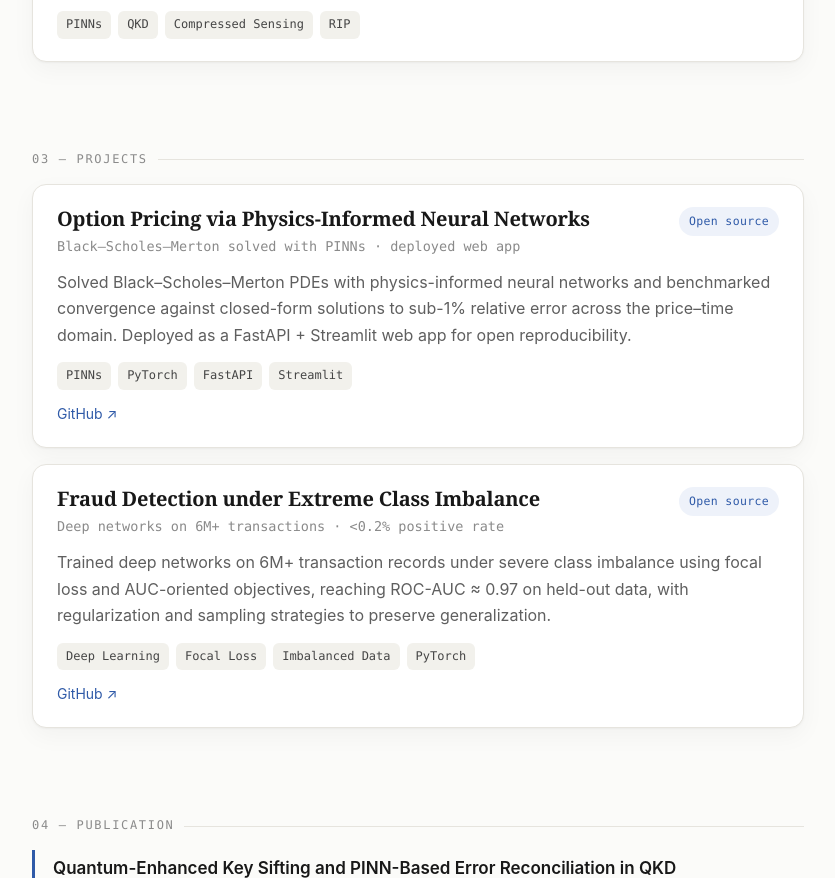
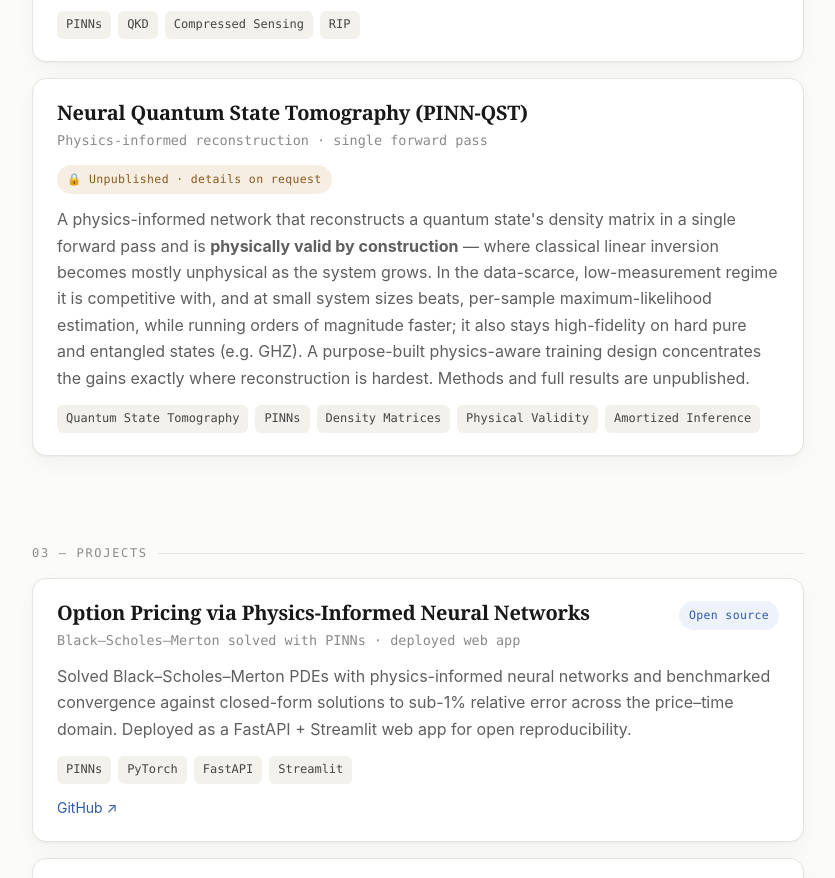
Before and after one commit to gaganc3773/portfolio, a plain HTML site: page index.html in a window 1280 px wide. Shown: the part 2930-3808 px from the top of the page, without its empty margins (222-1057 px from the left). Drawn offline with Linux system fonts and the light colour scheme.

Commit message:
Add Neural Quantum State Tomography (PINN-QST) project

```diff
--- a/index.html
+++ b/index.html
@@ -375,6 +375,32 @@
         </div>
       </div>
 
+      <!-- QST — GUARDED (unpublished IP) -->
+      <div class="card">
+        <div class="top">
+          <div>
+            <h3>Neural Quantum State Tomography (PINN-QST)</h3>
+            <div class="meta">Physics-informed reconstruction · single forward pass</div>
+          </div>
+          <span class="badge">🔒 Unpublished · details on request</span>
+        </div>
+        <p>
+          A physics-informed network that reconstructs a quantum state's density matrix in a single
+          forward pass and is <b>physically valid by construction</b> — where classical linear
+          inversion becomes mostly unphysical as the system grows. In the data-scarce,
+          low-measurement regime it is competitive with, and at small system sizes beats,
+          per-sample maximum-likelihood estimation, while running orders of magnitude faster; it
+          also stays high-fidelity on hard pure and entangled states (e.g. GHZ). A purpose-built
+          physics-aware training design concentrates the gains exactly where reconstruction is
+          hardest. Methods and full results are unpublished.
+        </p>
+        <div class="tags">
+          <span class="tag">Quantum State Tomography</span><span class="tag">PINNs</span>
+          <span class="tag">Density Matrices</span><span class="tag">Physical Validity</span>
+          <span class="tag">Amortized Inference</span>
+        </div>
+      </div>
+
     </div>
   </section>
 
```
